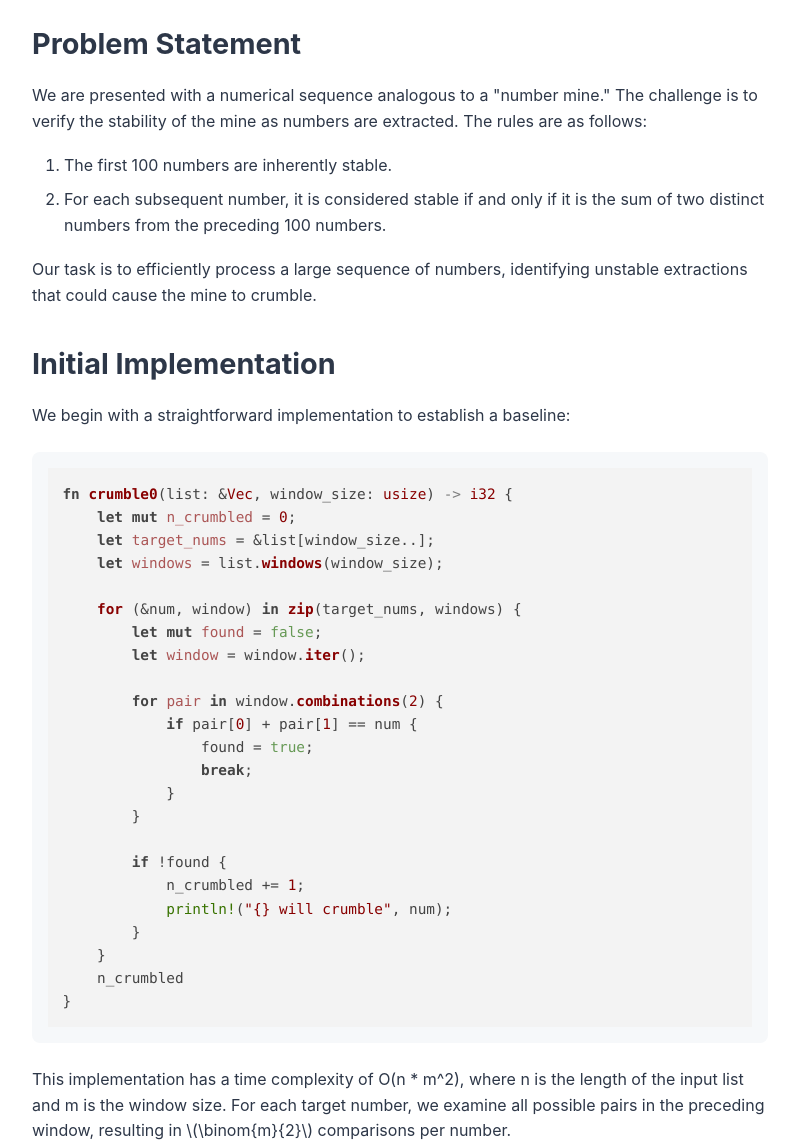
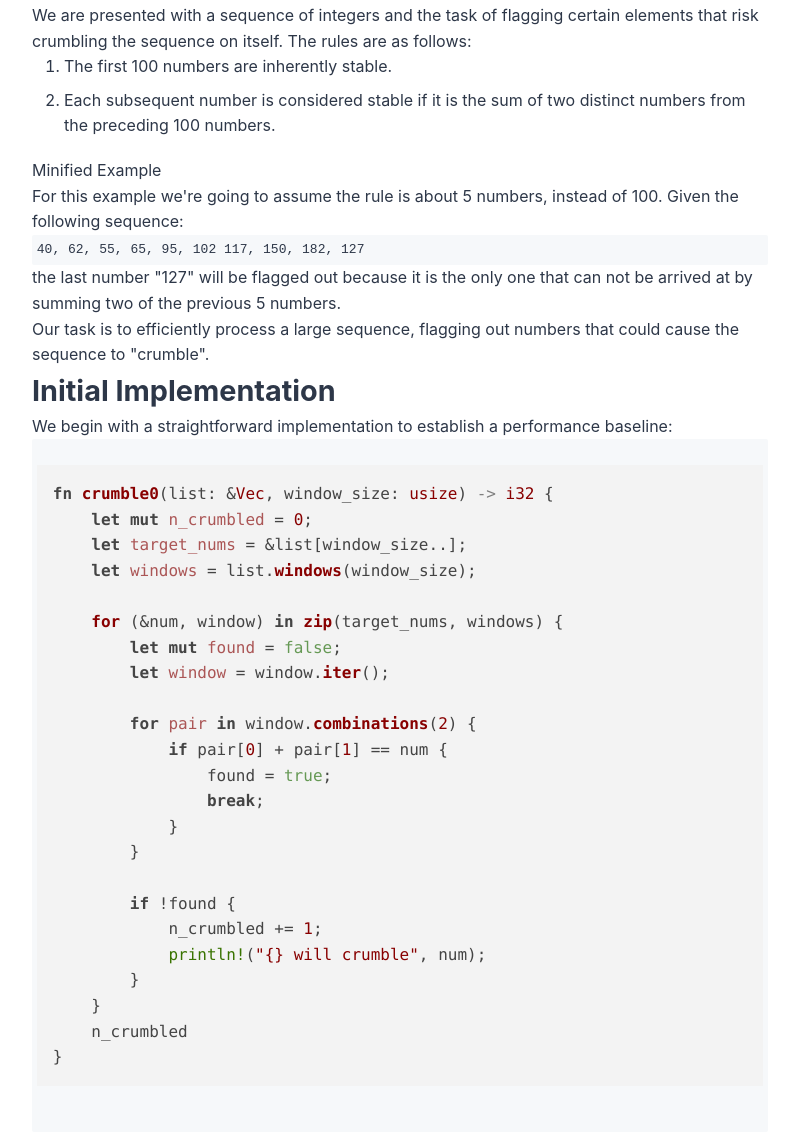
Before and after one commit to Omar-Elrefaei/Omar-Elrefaei.github.io, a plain HTML site: page blog/rust-optimization.html in a window 1280 px wide. Shown: the part 425-1565 px from the top of the page, without its empty margins (240-1035 px from the left). Drawn offline with nearby package versions, Linux system fonts and the light colour scheme; a script that the page names is missing.

Commit message:
blog/rust-opt improvements

```diff
--- a/blog/rust-optimization.html
+++ b/blog/rust-optimization.html
@@ -13,10 +13,12 @@
     <!-- Optional: Add line numbers -->
     <script src="https://cdnjs.cloudflare.com/ajax/libs/highlightjs-line-numbers.js/2.8.0/highlightjs-line-numbers.min.js"></script>
 
+    <link rel="stylesheet" href="https://unpkg.com/missing.css@1.1.3">
 
     <meta charset="UTF-8">
     <meta name="viewport" content="width=device-width, initial-scale=1.0">
     <title>Performance Optimization Techniques in Rust: A Case Study</title>
+
     <style>
         :root {
             --primary-color: #2d3748;
@@ -39,37 +41,35 @@
             color: var(--primary-color);
             background-color: var(--background-color);
             max-width: 800px;
-            margin: 0 auto;
+            margin: 1rem auto;
             padding: 2rem;
         }
 
         h1 {
             font-size: 2.5rem;
-            margin-bottom: 2rem;
             color: var(--primary-color);
         }
 
         h2 {
             font-size: 1.8rem;
-            margin: 2rem 0 1rem;
             color: var(--primary-color);
         }
 
         p {
-            margin-bottom: 1.2rem;
+            /* margin-bottom: 0rem; */
         }
 
         pre {
             background: var(--code-bg);
-            padding: 1rem;
-            border-radius: 8px;
+            padding: 0.3rem;
+            border-radius: 2px;
             overflow-x: auto;
-            margin: 1.5rem 0;
+            margin: 0px 0px;
         }
 
         code {
             font-family: 'SFMono-Regular', Consolas, 'Liberation Mono', Menlo, monospace;
-            font-size: 0.9em;
+            /* font-size: 0.9em; */
         }
 
         ol, ul {
@@ -96,21 +96,32 @@
 <body>
     <article>
         <h1>Performance Optimization Techniques in Rust: A Case Study</h1>
-
+    <div>
         <h2>Introduction</h2>
         <p>In the realm of high-performance computing and systems programming, the ability to optimize code for maximum efficiency is a crucial skill. This case study demonstrates a series of sophisticated optimization techniques applied to a complex numerical problem implemented in Rust. We'll explore how careful analysis, algorithmic improvements, and Rust's powerful features can lead to significant performance gains.</p>
-
         <h2>Problem Statement</h2>
-        <p>We are presented with a numerical sequence analogous to a "number mine." The challenge is to verify the stability of the mine as numbers are extracted. The rules are as follows:</p>
+        <p>We are presented with a sequence of integers and the task of flagging certain elements  that risk crumbling the sequence on itself. The rules are as follows:</p>
         <ol>
             <li>The first 100 numbers are inherently stable.</li>
-            <li>For each subsequent number, it is considered stable if and only if it is the sum of two distinct numbers from the preceding 100 numbers.</li>
+            <li>Each subsequent number is considered stable if it is the sum of two distinct numbers from the preceding 100 numbers.</li>
         </ol>
-        <p>Our task is to efficiently process a large sequence of numbers, identifying unstable extractions that could cause the mine to crumble.</p>
+        <div class="box info crowded">
+        <p class="titlebar">Minified Example</p>
+        <p>For this example we're going to assume the rule is about 5 numbers, instead of 100. Given the following sequence:</p>
+        <pre>40, 62, 55, 65, 95, 102 117, 150, 182, 127</pre>
+        <p>the last number "127" will be flagged out because it is the only one that can not be arrived at by summing two of the previous 5 numbers.</p>
+        </div>
+
+        <p>Our task is to efficiently process a large sequence, flagging out numbers that could cause the sequence to "crumble".</p>
 
         <h2>Initial Implementation</h2>
-        <p>We begin with a straightforward implementation to establish a baseline:</p>
-        <pre><code class="language-rust">fn crumble0(list: &Vec, window_size: usize) -> i32 {
+        <p>We begin with a straightforward implementation to establish a performance baseline:</p>
+    </div>
+
+
+
+        <pre>
+            <code class="language-rust">fn crumble0(list: &Vec, window_size: usize) -> i32 {
     let mut n_crumbled = 0;
     let target_nums = &list[window_size..];
     let windows = list.windows(window_size);
@@ -132,9 +143,9 @@
         }
     }
     n_crumbled
-}</code></pre>
+}</code>
+            </pre>
 
-        <p>This implementation has a time complexity of O(n * m^2), where n is the length of the input list and m is the window size. For each target number, we examine all possible pairs in the preceding window, resulting in \(\binom{m}{2}\) comparisons per number.</p>
 
         <h2>Optimization Strategy 1: Search Space Reduction</h2>
         <p>Our first optimization targets the inefficiency in the pair generation process. We observe that many numbers in each window are too large to form a valid sum with any other number in the window. By filtering these out, we can significantly reduce the search space:</p>
```
